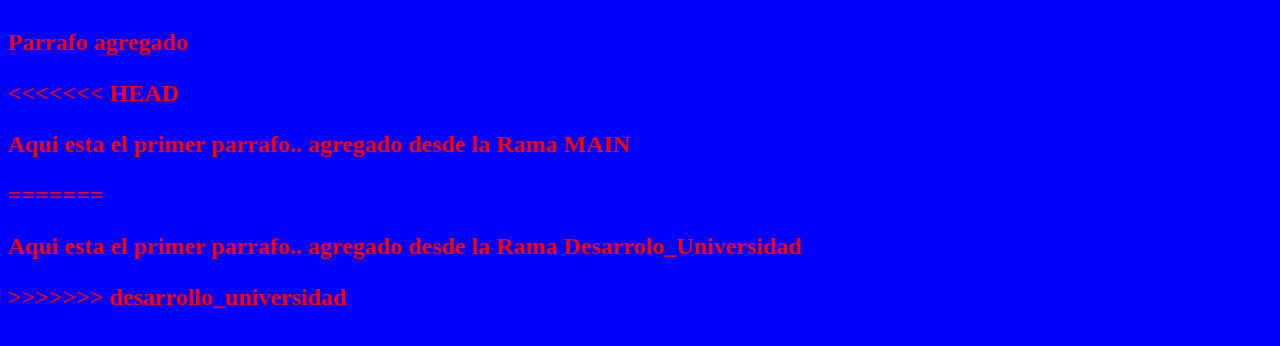
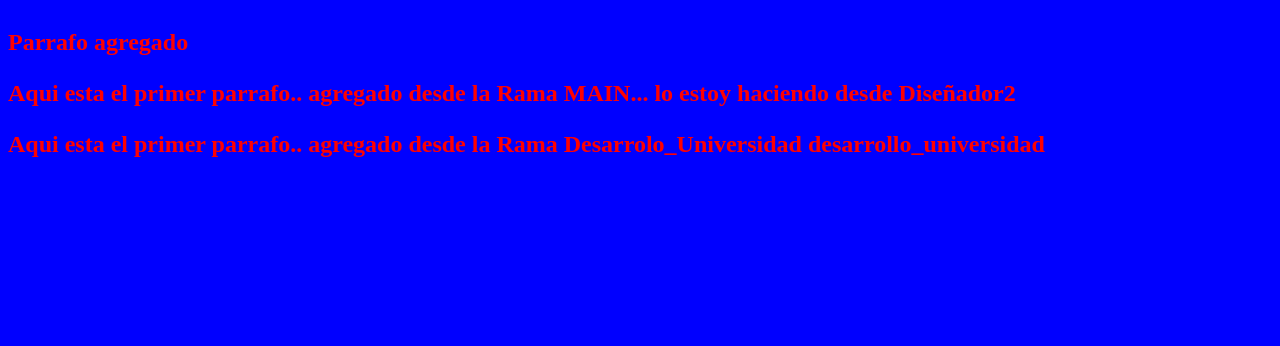
Before and after one commit to nmino1984/CursoGit, a plain HTML site: page index.html in a window 1280 px wide. Shown: the part 90-436 px from the top of the page. Drawn offline with Linux system fonts and the light colour scheme.

Commit message:
Modificando parrafo 1 desde Diseñador 2

```diff
--- a/index.html
+++ b/index.html
@@ -8,10 +8,9 @@
     <body>
         <h1>Proyecto Empresarial</h1>
         <p>Parrafo agregado</p>
-<<<<<<< HEAD
-        <p>Aqui esta el primer parrafo.. agregado desde la Rama MAIN</p>
-=======
-        <p>Aqui esta el primer parrafo.. agregado desde la Rama Desarrolo_Universidad</p>
->>>>>>> desarrollo_universidad
+        <p>Aqui esta el primer parrafo.. agregado desde la Rama MAIN... lo estoy haciendo desde Diseñador2</p>
+
+
+        <p>Aqui esta el primer parrafo.. agregado desde la Rama Desarrolo_Universidad desarrollo_universidad</p>
     </body>
 </html>
```
